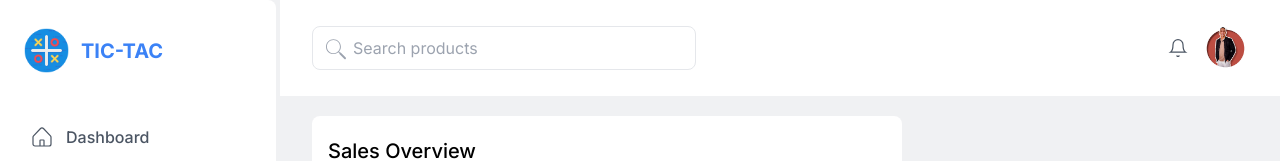
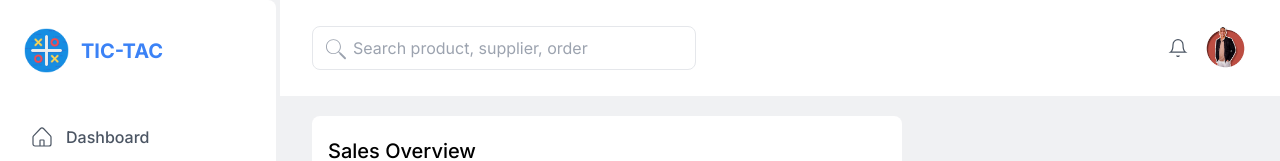
Before and after one commit to Zengoozz/Inventory-Management, a React (Vite) app: page / in a window 1280 px wide. Shown: the top 161 px of the page. Built offline with nearby package versions, Linux system fonts and the light colour scheme.

Commit message:
Navbar_Placeholder

```diff
--- a/src/Components/Navbar/Navbar.tsx
+++ b/src/Components/Navbar/Navbar.tsx
@@ -36,7 +36,7 @@ const Navbar = () => {
             </i>
             <input
                className="h-11 w-96 pl-10 pr-3 text-gray-400 border-[1px] rounded-lg border-gray-200 focus:outline-none focus:ring-2 focus:ring-blue-500"
-               placeholder="Search products"
+               placeholder="Search product, supplier, order"
             ></input>
          </span>
 
```
